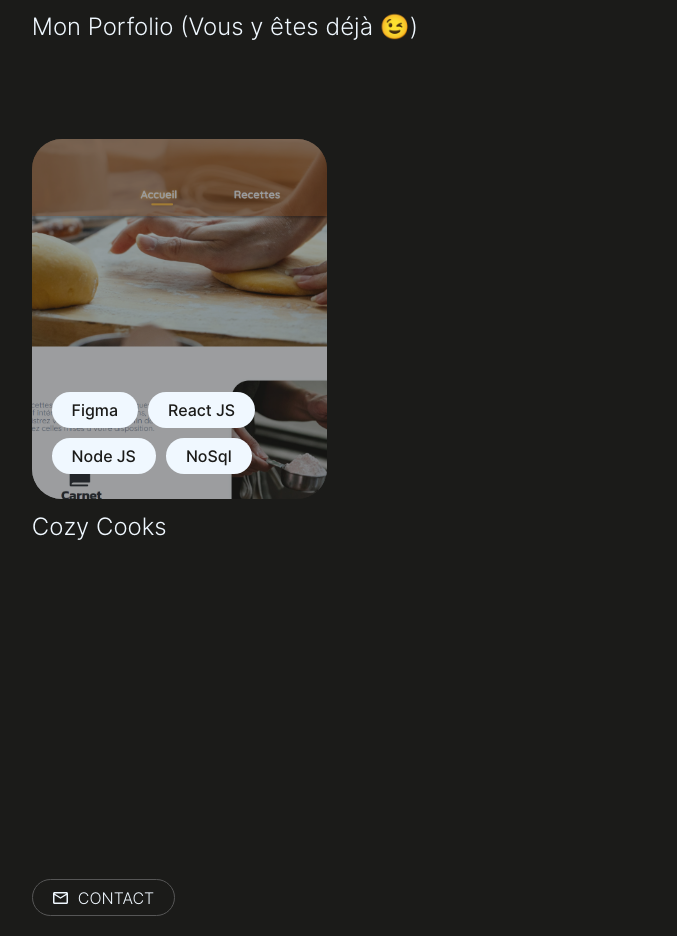
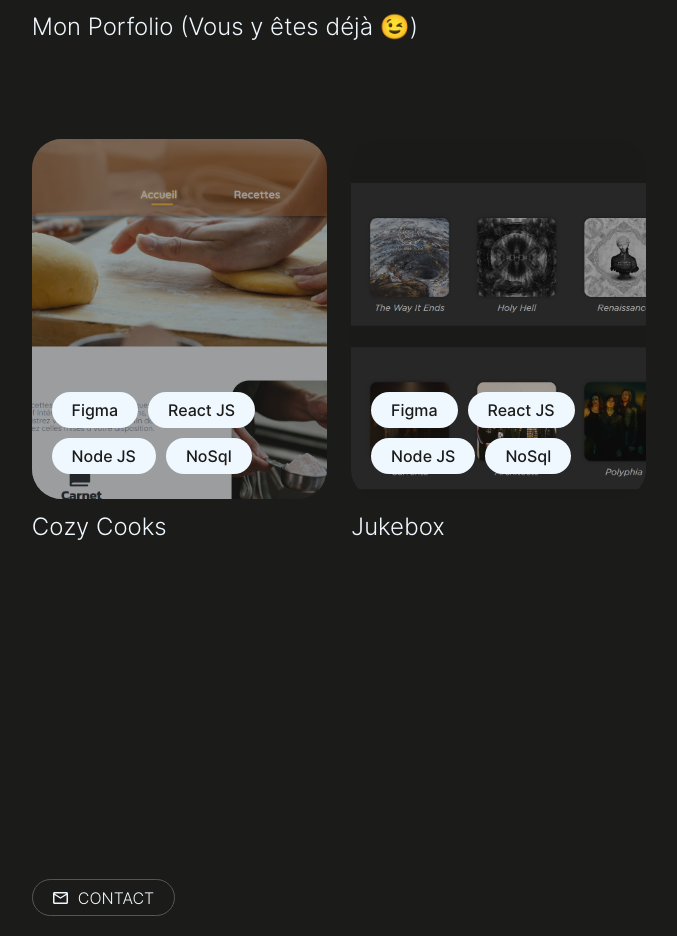
Before and after one commit to ZweiCrow/Portfolio, a React (Create React App) app: page / in a window 1280 px wide. Shown: the part 4880-5816 px from the top of the page, without its empty margins (495-1172 px from the left). Built offline with nearby package versions, Linux system fonts and the light colour scheme.

Commit message:
added new project

```diff
--- a/src/Components/Projets.jsx
+++ b/src/Components/Projets.jsx
@@ -67,6 +67,20 @@ const Projets = (props) => {
           <p className="legend">Cozy Cooks</p>
         </Link>
 
+        <Link className="half" to={"https://jukebox-76pp.onrender.com"} target="_blank">
+          <div className="container">
+            <img src="/Photos/Jukebox.png" alt="" />
+            <div className="tan"></div>
+            <div className="tags">
+              <p>Figma</p>
+              <p>React JS</p>
+              <p>Node JS</p>
+              <p>NoSql</p>
+            </div>
+          </div>
+          <p className="legend">Jukebox</p>
+        </Link>
+
       </ul>
     </div>
   );
```
Also changed, not shown: public/Photos/Jukebox.png (added).
